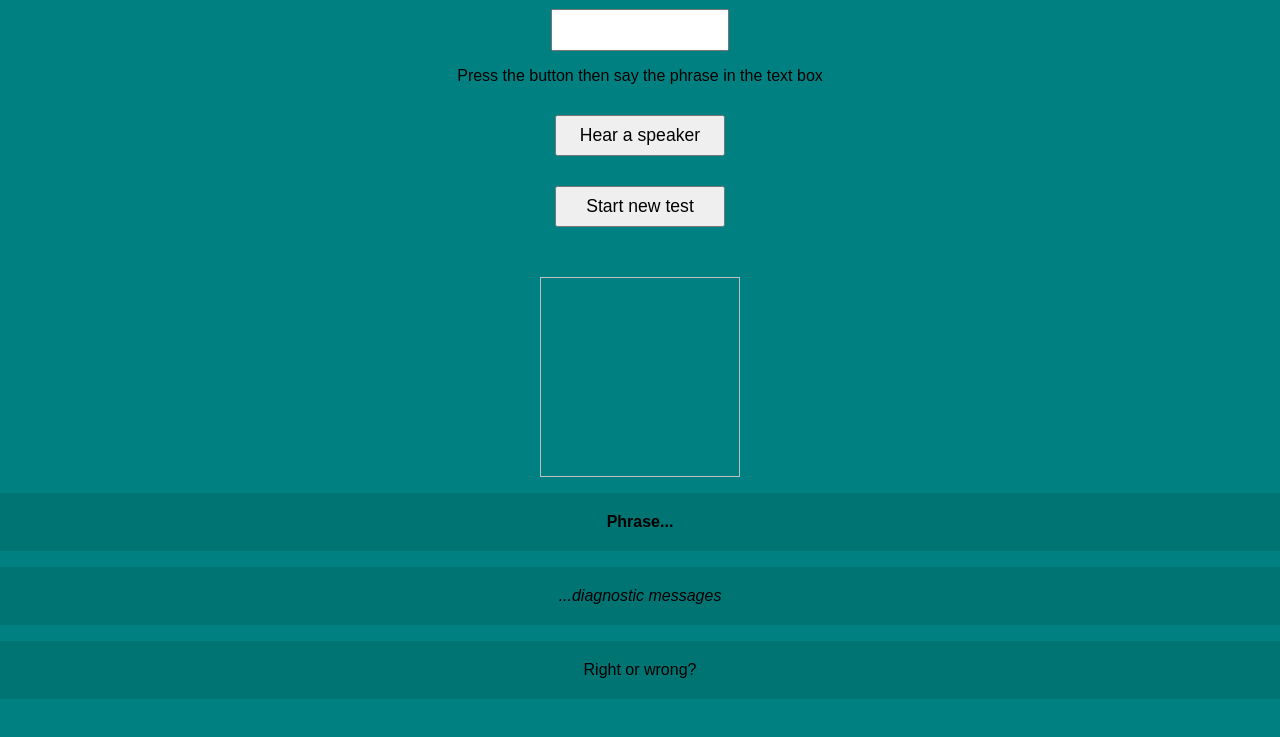
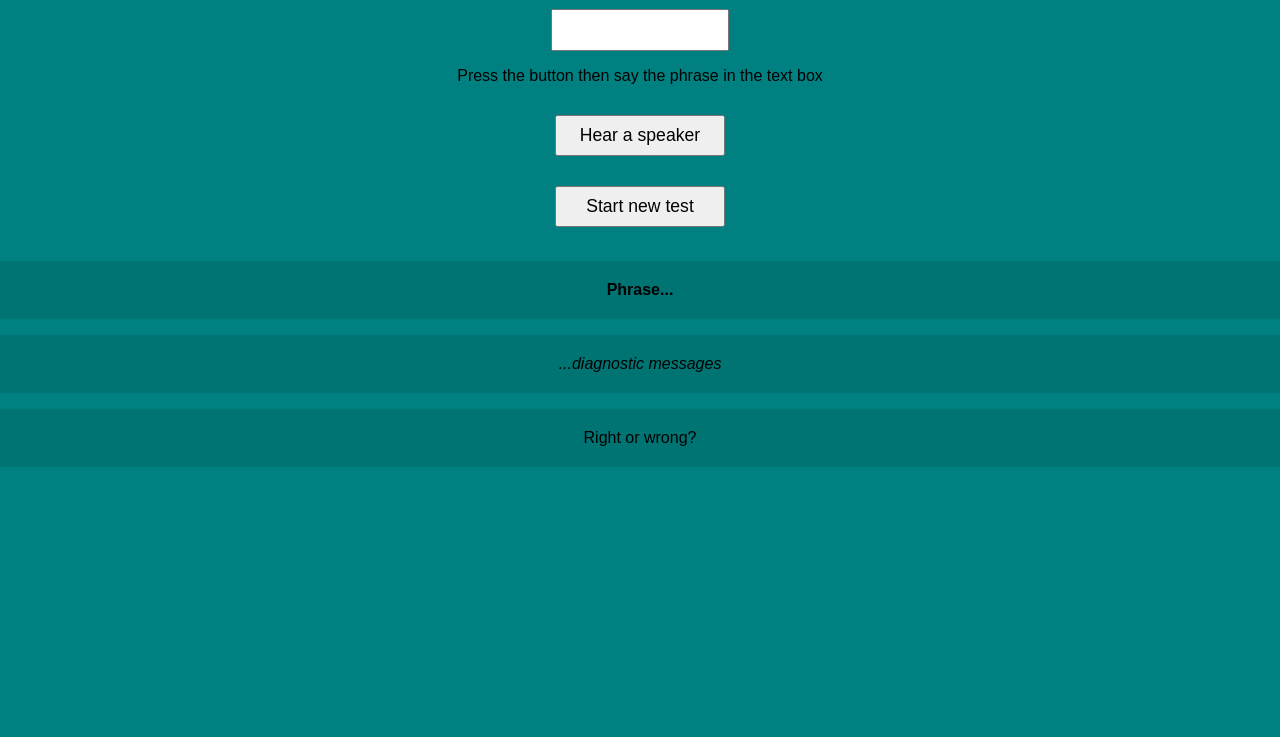
Before and after one commit to farhaanUbitto/farhaanUbitto.github.io, a plain HTML site: page index.html in a window 1280 px wide. Shown: the part 79-816 px from the top of the page. Drawn offline with Linux system fonts and the light colour scheme.

Commit message:
mjkh,n.m

```diff
--- a/style.css
+++ b/style.css
@@ -41,18 +41,6 @@ input {
   margin-top: 30px;
 }
 
-img{
-	margin: 0 auto;
-	display: block;
-	margin-top: 50px;
-	margin-left: auto;
-	margin-right: auto;
-	width: 200px;
-	min-height: 200px;
-
-
-}
-
 @media all and (max-height: 410px) {
   div {
 
```
